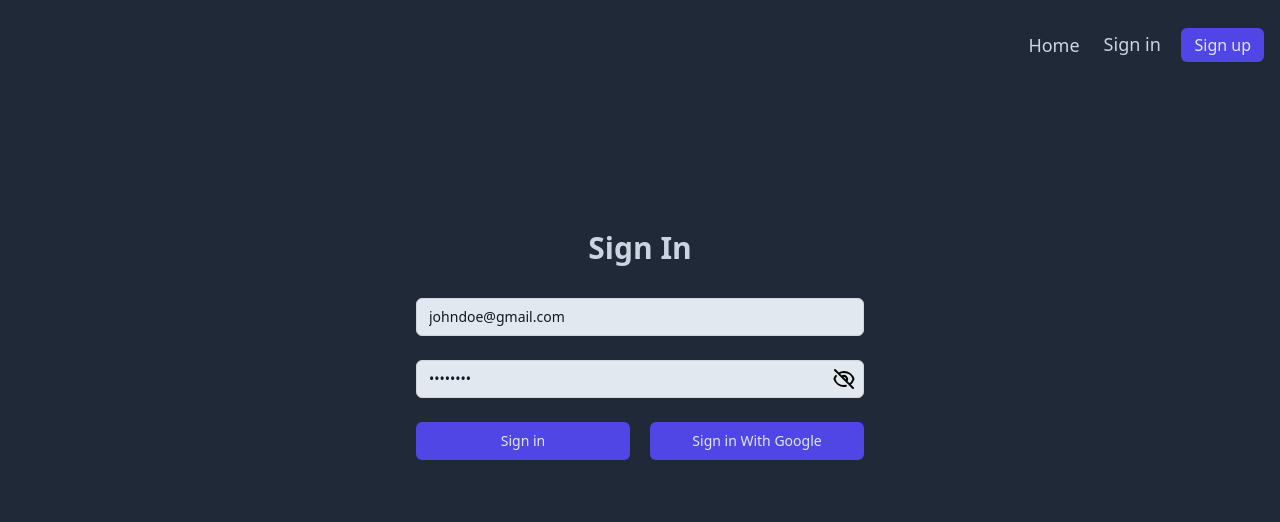
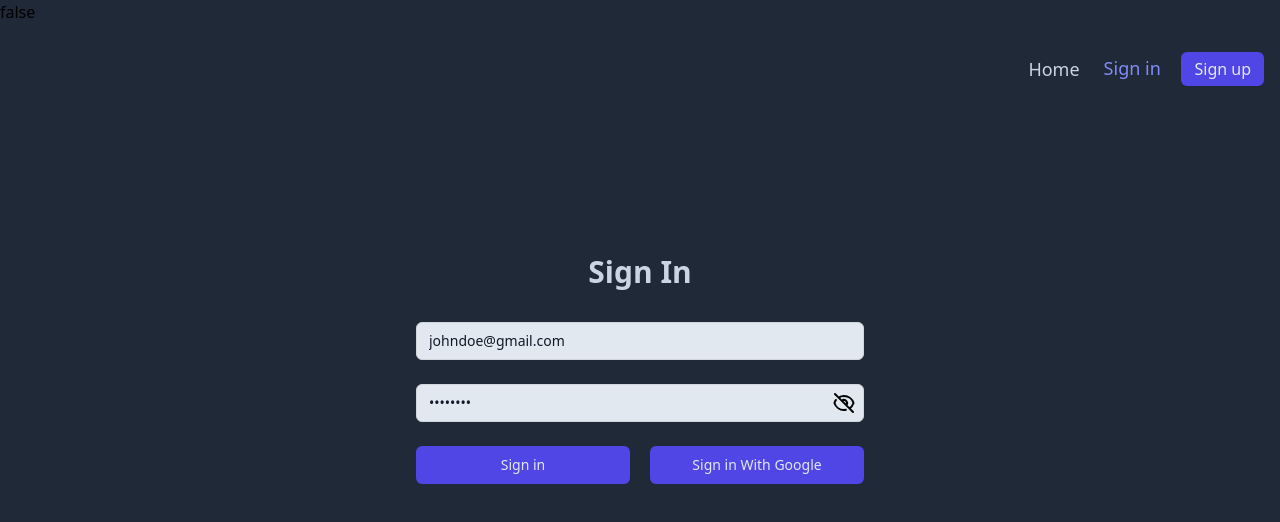
Before and after one commit to andrej00/crypto-scanner, a Vue app: page /sign-in in a window 1280 px wide. Shown: the top 522 px of the page. Built offline with nearby package versions, Linux system fonts and the light colour scheme; no server answers.

Commit message:
current route navbar color

```diff
--- a/src/components/TheNavbar.vue
+++ b/src/components/TheNavbar.vue
@@ -8,7 +8,7 @@ const router = useRouter();
 const loadNavbar = ref(false);
 const isLoggedIn = ref(false);
 let auth: any;
-
+console.log(router);
 onMounted(() => {
     auth = getAuth();
     onAuthStateChanged(auth, (user) => {
@@ -21,10 +21,12 @@ const handleSignout = async () => {
     await signOut(auth);
     router.push({ name: "home" });
 };
+const getCurrentRouteName = () => router.currentRoute.value.name;
 </script>
 
 <template>
     <nav v-if="loadNavbar">
+        {{ getCurrentRouteName() === "tickers" }}
         <div class="flex justify-end items-center align-middle mr-4 my-7">
             <router-link :to="{ name: 'home' }" class="nav-link">Home</router-link>
             <div v-if="!isLoggedIn">
@@ -48,4 +50,7 @@ const handleSignout = async () => {
 	border-transparent rounded-md shadow-sm text-base font-medium text-slate-200 bg-indigo-600
 	hover:bg-indigo-700;
 }
+.router-link-active.router-link-exact-active {
+    @apply text-indigo-400;
+}
 </style>
--- a/src/components/TickerGrid.vue
+++ b/src/components/TickerGrid.vue
@@ -1,7 +1,6 @@
 <script setup lang="ts">
 import LineChart from "@/components/LineChart.vue";
 import type { CoinsList } from "@/types/binance";
-
 import { useRouter } from "vue-router";
 
 defineProps<{
--- a/src/views/TickersView.vue
+++ b/src/views/TickersView.vue
@@ -12,13 +12,13 @@ const binanceStore = useBinanceStore();
 const { getCoinsList, getBinanceStreamLoader } = storeToRefs(binanceStore);
 
 onMounted(async () => {
-    if (!getCoinsList.value[0]) {
+    if (!getCoinsList.value.length) {
         await binanceStore.connectToBinanceStream();
     }
 });
 
 let search = ref("");
-const coinsList = ref(["BTCUSDT", "ETHUSDT", "LTCUSDT", "XRPUSDT"]);
+const coinsList = ref(["BTCUSDT", "ETHUSDT", "LTCUSDT", "DOGEUSDT", "BNBUSDT"]);
 
 // const filteredCoinsList = computed(() => {
 //     return getCoinsList.value.filter((coin) => {
```
